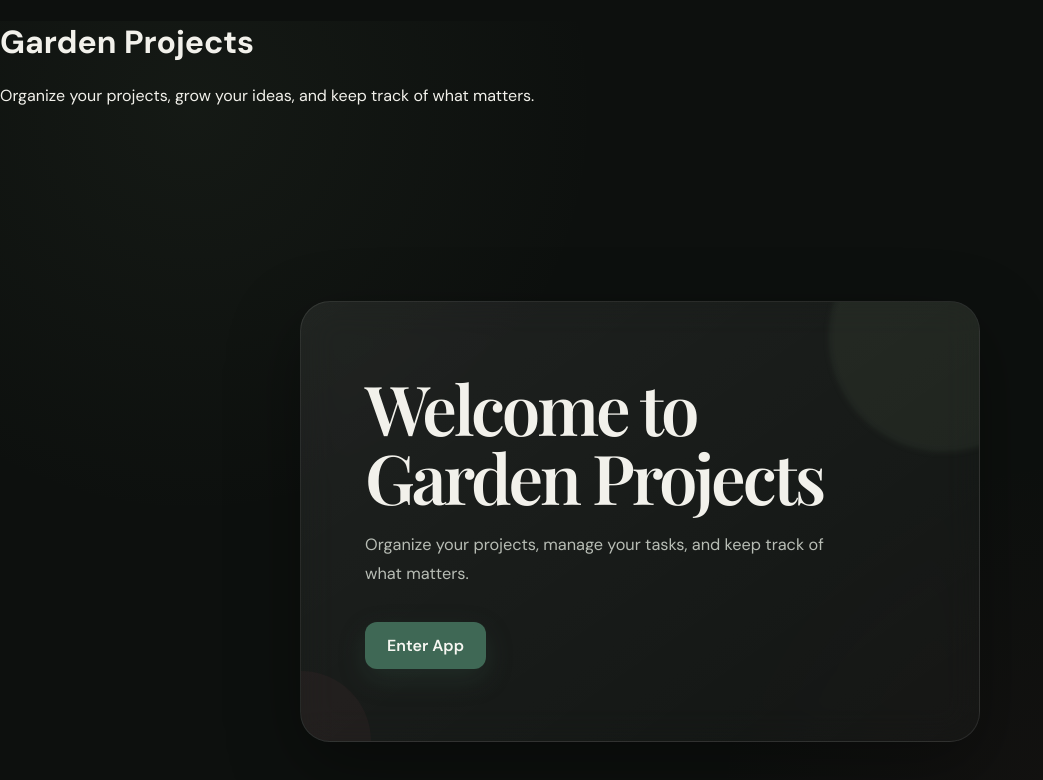
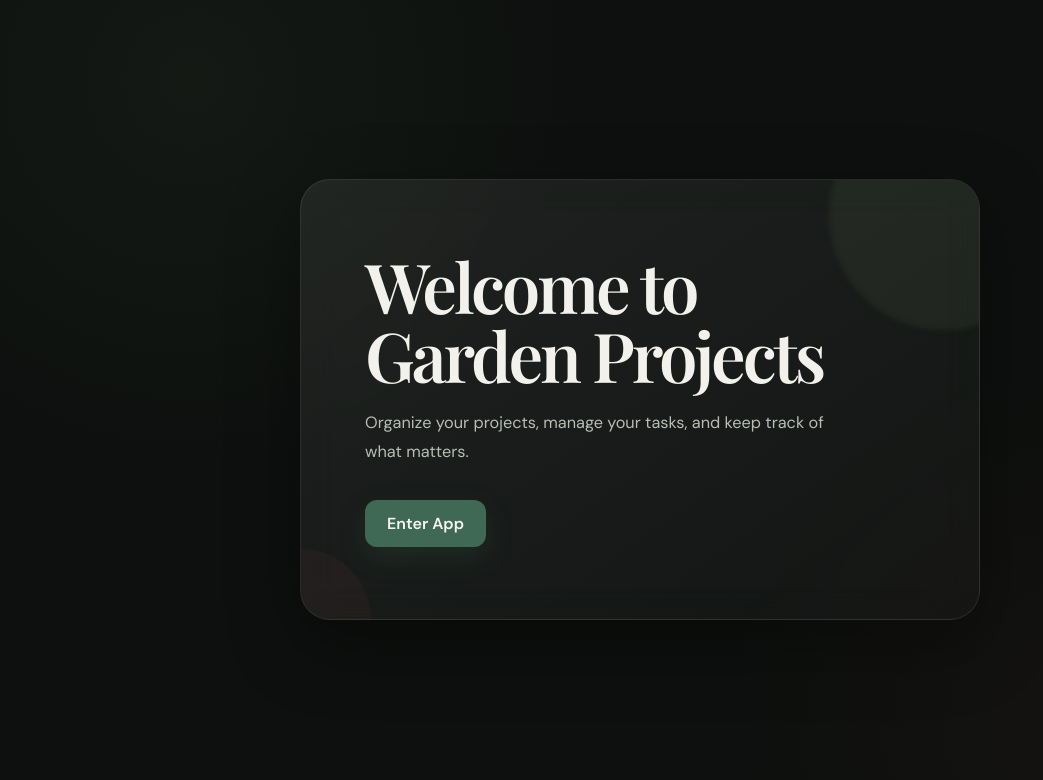
Before and after one commit to hadiswebpro/gadrenProjects, a website built with webpack: page src/template.html in a window 1280 px wide. Shown: the whole page, without its empty margins (0-1043 px from the left). Built offline with nearby package versions, Linux system fonts and the light colour scheme.

Commit message:
Simplify HTML template for JavaScript-rendered app

```diff
--- a/src/template.html
+++ b/src/template.html
@@ -3,39 +3,10 @@
 <head>
     <meta charset="UTF-8">
     <meta name="viewport" content="width=device-width, initial-scale=1.0">
-    <!-- Favicons -->
-    <link rel="icon" type="image/png" sizes="16x16" href="./favicon/favicon-16x16.png">
-    <link rel="icon" type="image/png" sizes="32x32" href="./favicon/favicon-32x32.png">
-    <link rel="apple-touch-icon" sizes="180x180" href="./favicon/apple-touch-icon.png">
-    <link rel="icon" type="image/png" sizes="192x192" href="./favicon/android-chrome-192x192.png">
-    <link rel="icon" type="image/png" sizes="512x512" href="./favicon/android-chrome-512x512.png">
-    <link rel="shortcut icon" href="./favicon/favicon.ico">
-    <title>Todo Garden</title>
-
-    <meta
-        name="description"
-        content="A simple and elegant todo manager for organizing projects and tasks."
-    >
+    <title>Garden Projects</title>
+    <meta name="description" content="Organize your projects and todos in one place.">
 </head>
-
 <body>
-
-    <header class="site-header">
-        <div class="site-header-content">
-            <h1>Garden Projects</h1>
-
-            <p>
-                Organize your projects, grow your ideas,
-                and keep track of what matters.
-            </p>
-        </div>
-    </header>
-
-    <main id="app">
-
-        <!-- Welcome screen and application UI will be rendered here by JavaScript -->
-
-    </main>
-
+    <main id="app"></main>
 </body>
 </html>
```
